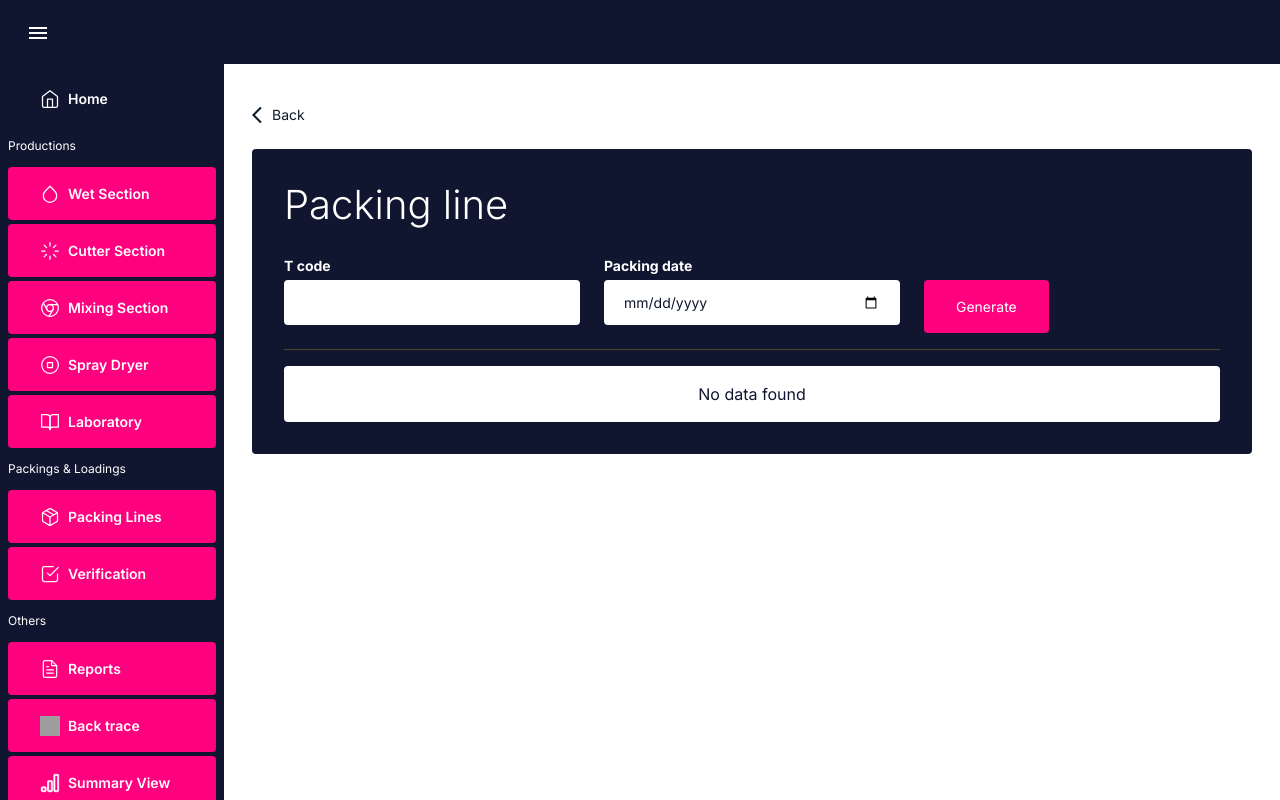
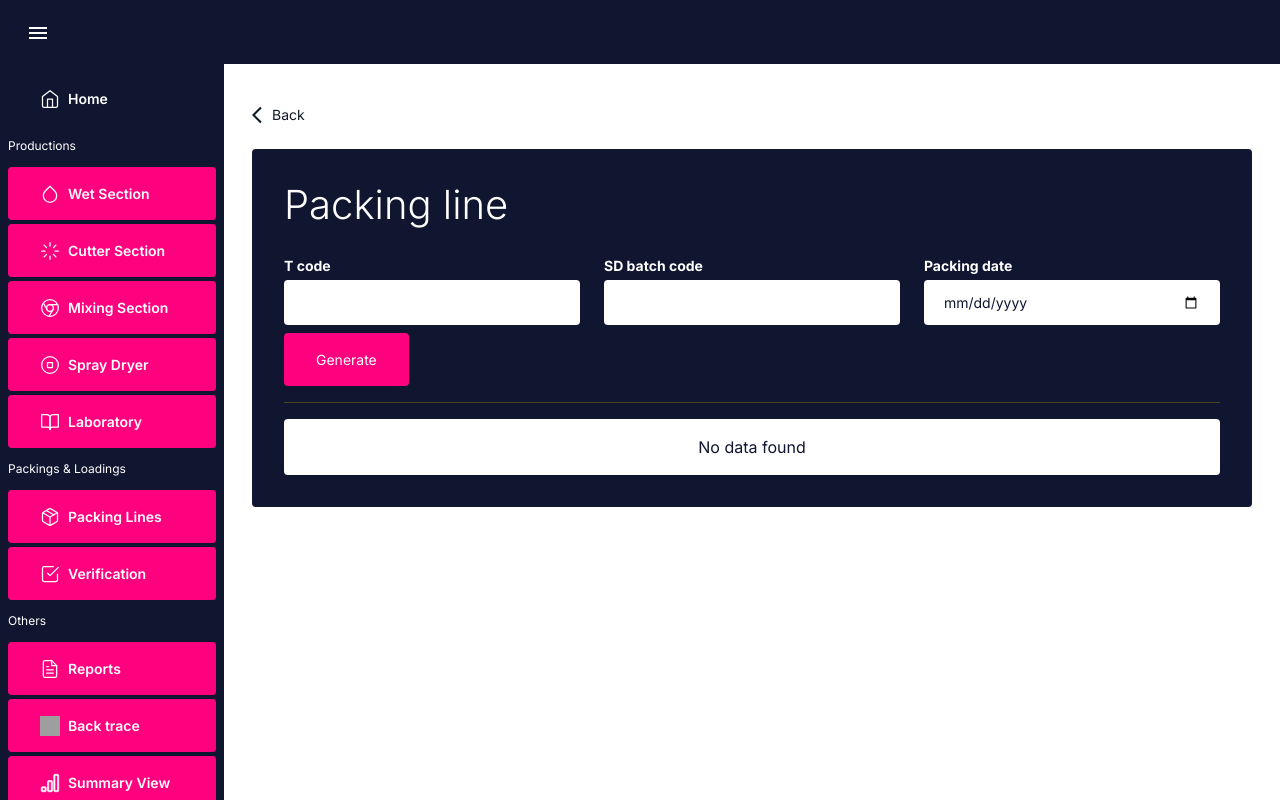
Before and after one commit to RukshanNuwan/mdc-final, a React (Create React App) app: page /reports/packing-lines in a window 1280 px wide. Built offline with nearby package versions, Linux system fonts and the light colour scheme; grey boxes are pictures that could not be loaded.

Commit message:
[updated] - minor updates

```diff
--- a/src/components/dataTable/PackingLineReportTable.jsx
+++ b/src/components/dataTable/PackingLineReportTable.jsx
@@ -35,7 +35,7 @@ const PackingLineReportTable = ({ packingData, packingDate }) => {
         <thead>
           <tr className="text-center">
             <th>Production date</th>
-            <th>Production batch code</th>
+            <th>SD batch code</th>
             <th>SD batch #</th>
             <th>Bag numbers</th>
             <th>JS #</th>
--- a/src/pages/packingLines/PackingLineDetails.jsx
+++ b/src/pages/packingLines/PackingLineDetails.jsx
@@ -227,6 +227,18 @@ const PackingLineDetails = () => {
 
                       <div className="row py-1">
                         <div className="col-7">
+                          <p className="bodyText">Status</p>
+                        </div>
+                        <div className="col-1" />
+                        <div className="col-4">
+                          <p className="bodyText fw-bold text-capitalize">
+                            {state?.packing_status || "-"}
+                          </p>
+                        </div>
+                      </div>
+
+                      <div className="row py-1">
+                        <div className="col-7">
                           <p className="bodyText">Remarks</p>
                         </div>
                         <div className="col-1" />
--- a/src/pages/packingLines/PackingLines.jsx
+++ b/src/pages/packingLines/PackingLines.jsx
@@ -127,6 +127,7 @@ const PackingLines = () => {
       try {
         const q = query(
           collection(db, "packing_line_data"),
+          where("packing_status", "==", "packed"),
           orderBy("packing_line_added_at", "desc")
         );
         const unsubscribe = onSnapshot(q, (querySnapshot) => {
@@ -232,7 +233,7 @@ const PackingLines = () => {
       packing_production_date: data?.date,
       production_batch_code: data?.batch_code,
       production_batch_id: data?.id,
-      packing_status: "pending",
+      packing_status: "packed",
     });
   };
 
--- a/src/pages/reports/PackingLineReport.jsx
+++ b/src/pages/reports/PackingLineReport.jsx
@@ -12,6 +12,7 @@ import { db } from "../../config/firebase.config";
 const PackingLineReport = () => {
   const [isLoading, setIsLoading] = useState(false);
   const [tCode, setTCode] = useState("");
+  const [sdCode, setSdCode] = useState("");
   const [packingDate, setPackingDate] = useState();
   const [packingData, setPackingData] = useState([]);
 
@@ -62,12 +63,36 @@ const PackingLineReport = () => {
     }
   };
 
+  const fetchPackingDataBySdCode = async () => {
+    setPackingData([]);
+
+    try {
+      const list = [];
+      const q = query(
+        collection(db, "packing_line_data"),
+        where("production_batch_code", "==", sdCode),
+        orderBy("packing_line_added_at", "asc")
+      );
+
+      const querySnapshot = await getDocs(q);
+      querySnapshot.forEach((doc) => {
+        if (doc.data()) list.push({ id: doc.id, ...doc.data() });
+      });
+
+      setPackingData(list);
+      setIsLoading(false);
+    } catch (error) {
+      console.log(error);
+    }
+  };
+
   const handleSubmit = (e) => {
     e.preventDefault();
     setIsLoading(true);
 
     if (tCode && packingDate) fetchPackingData();
     if (tCode && !packingDate) fetchPackingDataByTCode();
+    if (sdCode && !packingDate && !tCode) fetchPackingDataBySdCode();
   };
 
   return (
@@ -102,9 +127,23 @@ const PackingLineReport = () => {
                       <Form.Label className="fw-bold">T code</Form.Label>
                       <Form.Control
                         type="text"
+                        className="customInput"
+                        onChange={(e) => setTCode(e.target.value)}
+                      />
+                    </Form.Group>
+
+                    <Form.Group
+                      as={Col}
+                      md="4"
+                      controlId="sdCode"
+                      className="mb-2"
+                    >
+                      <Form.Label className="fw-bold">SD batch code</Form.Label>
+                      <Form.Control
+                        type="text"
                         required
                         className="customInput"
-                        onChange={(e) => setTCode(e.target.value)}
+                        onChange={(e) => setSdCode(e.target.value)}
                       />
                     </Form.Group>
 
```
Also changed, not shown: 1 other file (tests, documents, lock files or other folders).
